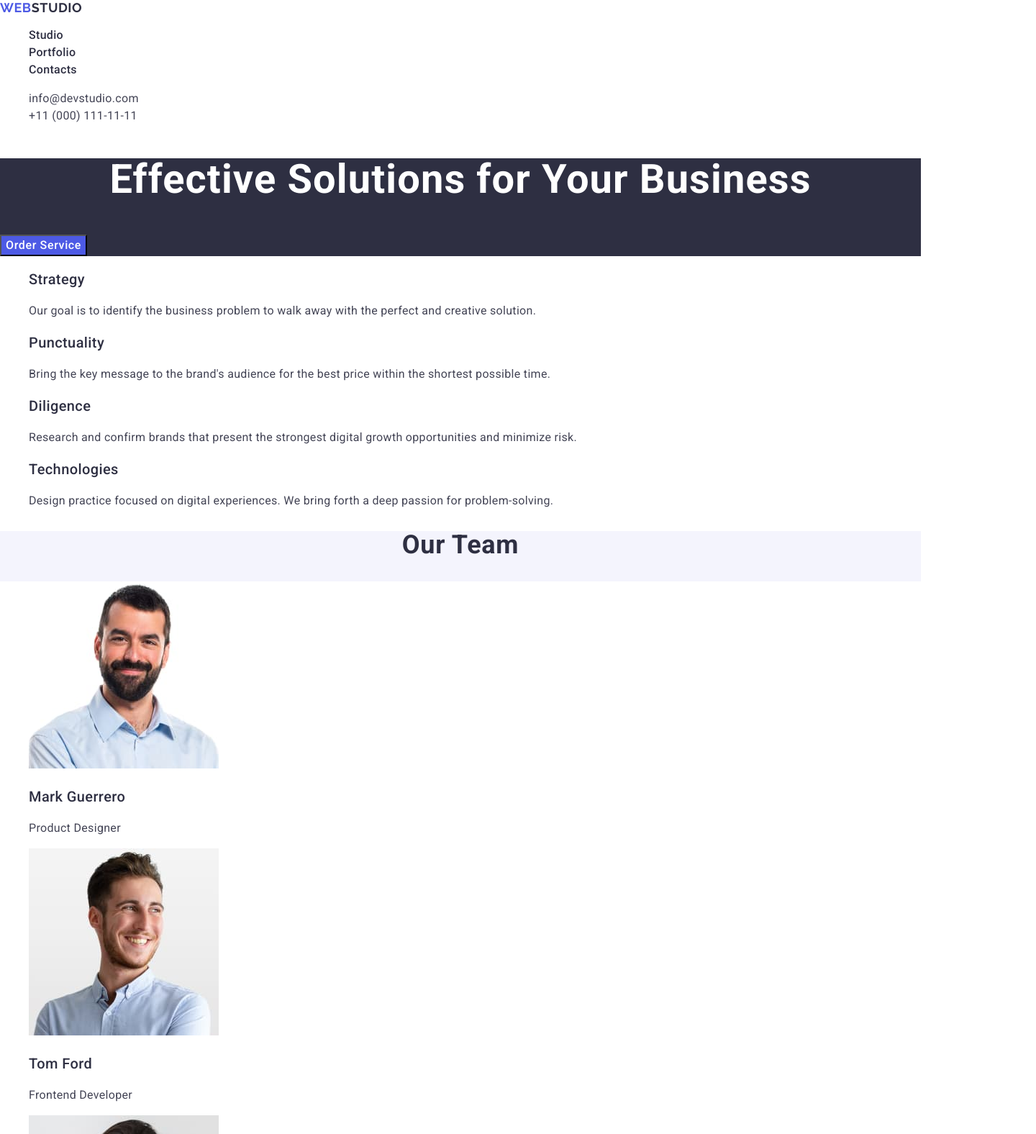
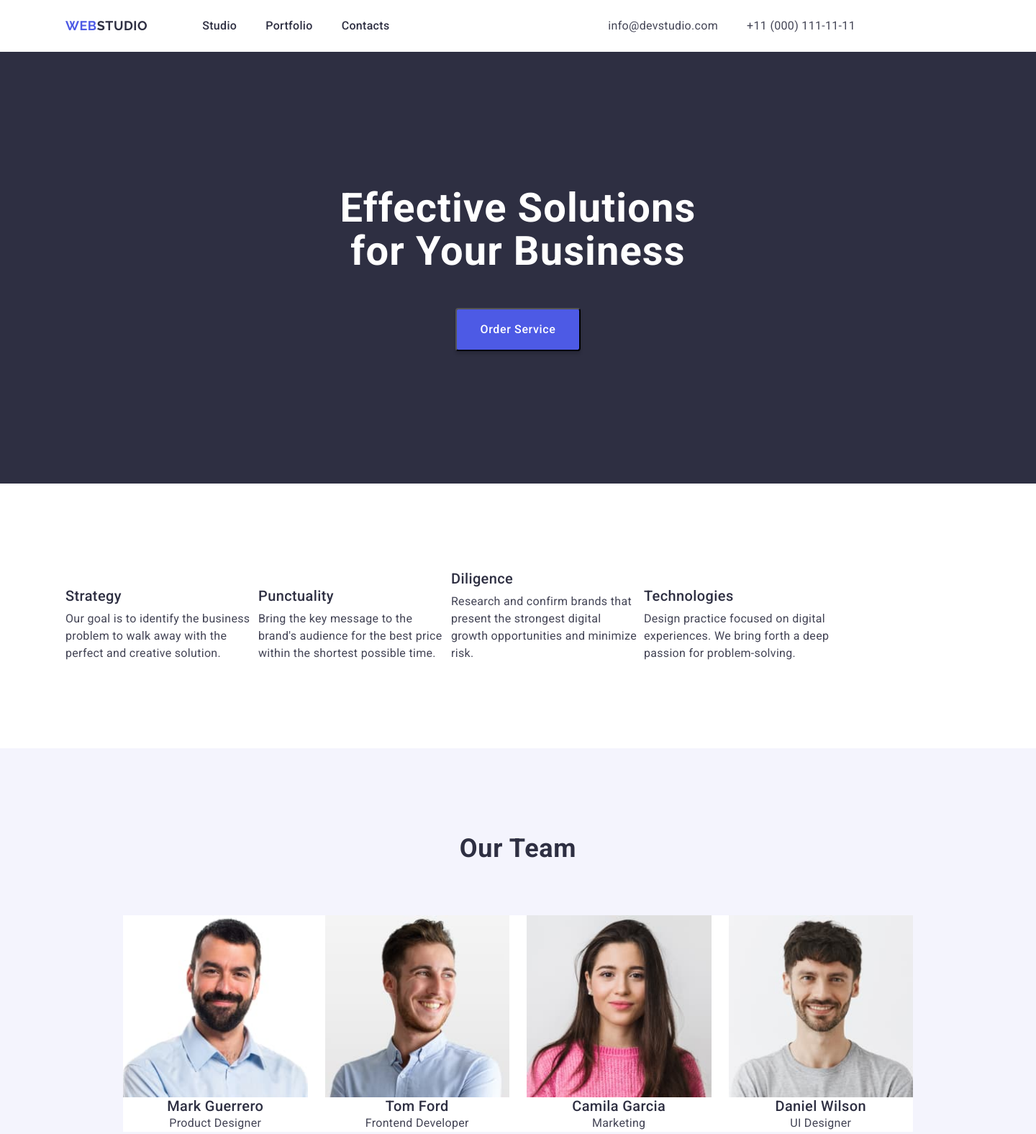
Before and after one commit to Lisovyk212/goit-markup-hw-04, a plain HTML site: page index.html in a window 1280 px wide. Shown: the top 1576 px of the page at 72% size, 1440 px wide, since content can reach past the window. Drawn offline with nearby package versions, Linux system fonts and the light colour scheme.

Commit message:
commit message

```diff
--- a/css/styles.css
+++ b/css/styles.css
@@ -1,3 +1,9 @@
+*,
+*::before,
+*::after {
+  box-sizing: border-box;
+}
+
 body {
   font-family: "Roboto", sans-serif;
   color: #434455;
@@ -7,9 +13,42 @@ body {
 a {
   text-decoration: none;
 }
+h1,
+h2,
+h3,
+h4,
+h5,
+h6,
+p {
+  margin-top: 0;
+  margin-bottom: 0;
+}
 ul,
 ol {
   list-style: none;
+  padding: 0;
+  margin: 0;
+}
+img {
+  display: block;
+  max-width: 100%;
+  height: auto;
+}
+address {
+  font-style: normal;
+}
+.container {
+  width: 1128px;
+  padding: 0 15px;
+  margin: 0 auto;
+}
+.header-container {
+  display: flex;
+  align-items: center;
+}
+.header {
+  display: flex;
+  align-items: center;
 }
 .logo {
   font-family: "Raleway", sans-serif;
@@ -19,10 +58,14 @@ ol {
   letter-spacing: 0.03em;
   text-transform: uppercase;
   color: #4d5ae5;
+  margin-right: 76px;
 }
-
 .logo span {
   color: #2e2f42;
+}
+.header-list {
+  display: flex;
+  gap: 40px;
 }
 .header-link {
   font-weight: 500;
@@ -30,6 +73,8 @@ ol {
   line-height: 1.5;
   letter-spacing: 0.02em;
   color: #2e2f42;
+  padding: 24px 0px;
+  display: block;
 }
 .header-link:hover,
 .header-link:focus {
@@ -42,11 +87,14 @@ ol {
   letter-spacing: 0.02em;
   color: #2e2f42;
 }
-
 .address {
   font-style: normal;
+  margin-left: auto;
 }
-
+.address-list {
+  display: flex;
+  gap: 40px;
+}
 .address-link {
   font-size: 16px;
   line-height: 1.5;
@@ -60,6 +108,10 @@ ol {
 /* ---------------------TITLE------------------------------ */
 .main {
   background: #2e2f42;
+  width: 1440px;
+  height: 600px;
+  display: block;
+  margin-bottom: 120px;
 }
 .main-title {
   font-weight: 700;
@@ -68,6 +120,10 @@ ol {
   letter-spacing: 0.02em;
   text-align: center;
   color: #fff;
+  display: block;
+  margin: 0 auto;
+  padding-top: 188px;
+  padding-bottom: 48px;
 }
 .main-btn {
   background: #4d5ae5;
@@ -78,18 +134,32 @@ ol {
   letter-spacing: 0.04em;
   color: #fff;
   cursor: pointer;
+  display: block;
+  margin: 0 auto;
+  border-radius: 4px;
+  padding: 16px 32px;
+  box-shadow: 0 4px 4px 0 rgba(0, 0, 0, 0.15);
 }
 .main-btn:hover,
 .main-btn:focus {
   background: #404bbf;
 }
 /* -------------------Content----------------------------- */
+.content-list {
+  margin-bottom: 120px;
+}
+.content-list-blok {
+  display: inline-block;
+  width: 264px;
+  height: 104px;
+}
 .content-list-title {
   font-weight: 500;
   font-size: 20px;
   line-height: 1.2;
   letter-spacing: 0.02em;
   color: #2e2f42;
+  padding-bottom: 8px;
 }
 .content-list-items {
   font-size: 16px;
@@ -99,6 +169,8 @@ ol {
 /* -------------------Our Team----------------------------- */
 .team {
   background: #f4f4fd;
+  width: 1440px;
+  height: 732px;
 }
 .team-title {
   font-weight: 700;
@@ -108,9 +180,13 @@ ol {
   text-align: center;
   color: #2e2f42;
   text-transform: capitalize;
+  padding-top: 120px;
+  padding-bottom: 72px;
 }
 .team-list {
   background-color: #ffffff;
+  display: flex;
+  gap: 24px;
 }
 .team-list-title {
   font-weight: 500;
@@ -119,12 +195,14 @@ ol {
   letter-spacing: 0.02em;
   background-color: #ffffff;
   color: #2e2f42;
+  text-align: center;
 }
 .team-list-item {
   font-size: 16px;
   line-height: 1.5;
   letter-spacing: 0.02em;
   background-color: #ffffff;
+  text-align: center;
 }
 /* -------------------Our Portfolio----------------------------- */
 .portfolio-title {
@@ -135,8 +213,20 @@ ol {
   text-align: center;
   color: #2e2f42;
   text-transform: capitalize;
+  padding-top: 120px;
+  padding-bottom: 72px;
 }
-
+.portfolio-first,
+.portfolio-second {
+  display: flex;
+  gap: 24px;
+}
+.portfolio-first {
+  padding-bottom: 48px;
+}
+.portfolio-second {
+  padding-bottom: 120px;
+}
 .portfolio-list-title {
   font-weight: 500;
   font-size: 20px;
@@ -152,8 +242,12 @@ ol {
 /* -----------------------Footer----------------------------- */
 .footer {
   background: #2e2f42;
+  width: 1440px;
+  height: 312px;
 }
-
+.footer-container {
+  padding-top: 100px;
+}
 .footer-link {
   font-family: "Raleway", sans-serif;
   font-weight: 700;
@@ -163,7 +257,6 @@ ol {
   text-transform: uppercase;
   color: #4d5ae5;
 }
-
 .footer-link span {
   color: #f4f4fd;
 }
@@ -172,5 +265,6 @@ ol {
   line-height: 1.5;
   letter-spacing: 0.02em;
   color: #f4f4fd;
+  padding-top: 16px;
 }
 /*  */
--- a/index.html
+++ b/index.html
@@ -4,6 +4,14 @@
     <meta charset="UTF-8" />
     <meta name="viewport" content="width=device-width, initial-scale=1.0" />
     <title>Document</title>
+    <link
+      rel="stylesheet"
+      href="https://cdnjs.cloudflare.com/ajax/libs/modern-normalize/2.0.0/modern-normalize.min.css"
+      integrity="sha512-4xo8blKMVCiXpTaLzQSLSw3KFOVPWhm/TRtuPVc4WG6kUgjH6J03IBuG7JZPkcWMxJ5huwaBpOpnwYElP/m6wg=="
+      crossorigin="anonymous"
+      referrerpolicy="no-referrer"
+    />
+
     <link rel="preconnect" href="https://fonts.googleapis.com" />
     <link rel="preconnect" href="https://fonts.gstatic.com" crossorigin />
     <link
@@ -20,7 +28,8 @@
     <link rel="stylesheet" href="./css/styles.css" />
   </head>
   <body>
-    <header>
+    <header class="first">
+      <div class="container header-container">
         <nav class="header">
           <a href="./index.html" class="logo">Web<span>Studio</span></a>
           <ul class="header-list">
@@ -52,38 +61,46 @@
             </li>
           </ul>
         </address>
+      </div>
     </header>
 
     <main>
       <section class="main">
-        <h1 class="main-title">Effective Solutions for Your Business</h1>
+        <div class="container">
+        <h1 class="main-title">
+          Effective Solutions <br />
+          for Your Business
+        </h1>
         <button type="button" class="main-btn">Order Service</button>
+      </div>
       </section>
+      <!-- -------------------Content-----------------------------  -->
       <section class="content">
+        <div class="container">
           <h2 hidden>Benefits</h2>
           <ul class="content-list">
-          <li>
+            <li class="content-list-blok">
               <h3 class="content-list-title">Strategy</h3>
               <p class="content-list-items">
-              Our goal is to identify the business problem to walk away with the
-              perfect and creative solution.
+                Our goal is to identify the business problem to walk away with
+                the perfect and creative solution.
               </p>
             </li>
-          <li>
+            <li class="content-list-blok">
               <h3 class="content-list-title">Punctuality</h3>
               <p class="content-list-items">
                 Bring the key message to the brand's audience for the best price
                 within the shortest possible time.
               </p>
             </li>
-          <li>
+            <li class="content-list-blok">
               <h3 class="content-list-title">Diligence</h3>
               <p class="content-list-items">
                 Research and confirm brands that present the strongest digital
                 growth opportunities and minimize risk.
               </p>
             </li>
-          <li>
+            <li class="content-list-blok">
               <h3 class="content-list-title">Technologies</h3>
               <p class="content-list-items">
                 Design practice focused on digital experiences. We bring forth a
@@ -91,17 +108,26 @@
               </p>
             </li>
           </ul>
+        </div>
       </section>
+      <!-- -------------------Our Team----------------------------- -->
       <section class="team">
+        <div class="container">
           <h2 class="team-title">Our Team</h2>
           <ul class="team-list">
             <li class="team-list-item">
-            <img src="./images/img.jpg" alt="Product-Designer" width="264" />
+              <img
+                class="team-img"
+                src="./images/img.jpg"
+                alt="Product-Designer"
+                width="264"
+              />
               <h3 class="team-list-title">Mark Guerrero</h3>
               <p class="content-list-items">Product Designer</p>
             </li>
             <li class="team-list-item">
               <img
+                class="team-img"
                 src="./images/img-2.jpg"
                 alt="Frontend-Developer"
                 width="264"
@@ -110,35 +136,59 @@
               <p class="content-list-items">Frontend Developer</p>
             </li>
             <li class="team-list-item">
-            <img src="./images/img-3.jpg" alt="Marketing" width="264" />
+              <img
+                class="team-img"
+                src="./images/img-3.jpg"
+                alt="Marketing"
+                width="264"
+              />
               <h3 class="team-list-title">Camila Garcia</h3>
               <p class="content-list-items">Marketing</p>
             </li>
             <li class="team-list-item">
-            <img src="./images/img-4.jpg" alt="UI-Designer" width="264" />
+              <img
+                class="team-img"
+                src="./images/img-4.jpg"
+                alt="UI-Designer"
+                width="264"
+              />
               <h3 class="team-list-title">Daniel Wilson</h3>
               <p class="content-list-items">UI Designer</p>
             </li>
           </ul>
+        </div>
       </section>
+      <!-- -------------------Our Portfolio----------------------------- -->
       <section class="portfolio">
+        <div class="container">
           <h2 class="portfolio-title">Our Portfolio</h2>
           <ul class="portfolio-list">
+            <div class="portfolio-first">
               <li>
                 <img src="./images/img-5.jpg" alt="Banking App" width="360" />
                 <h3 class="portfolio-list-title">Banking App</h3>
                 <p class="portfolio-list-item">App</p>
               </li>
               <li>
-            <img src="./images/img-6.jpg" alt="Cashless Payment" width="360" />
+                <img
+                  src="./images/img-6.jpg"
+                  alt="Cashless Payment"
+                  width="360"
+                />
                 <h3 class="portfolio-list-title">Cashless Payment</h3>
                 <p class="portfolio-list-item">Marketing</p>
               </li>
               <li>
-            <img src="./images/img-7.jpg" alt="Meditation App" width="360" />
+                <img
+                  src="./images/img-7.jpg"
+                  alt="Meditation App"
+                  width="360"
+                />
                 <h3 class="portfolio-list-title">Meditation App</h3>
                 <p class="portfolio-list-item">App</p>
               </li>
+            </div>
+            <div class="portfolio-second">
               <li>
                 <img src="./images/img-8.jpg" alt="Taxi Service" width="360" />
                 <h3 class="portfolio-list-title">Taxi Service</h3>
@@ -154,21 +204,31 @@
                 <p class="portfolio-list-item">Design</p>
               </li>
               <li>
-            <img src="./images/img-10.jpg" alt="Online Courses" width="360" />
+                <img
+                  src="./images/img-10.jpg"
+                  alt="Online Courses"
+                  width="360"
+                />
                 <h3 class="portfolio-list-title">Online Courses</h3>
                 <p class="portfolio-list-item">Marketing</p>
               </li>
+            </div>
           </ul>
+        </div>
       </section>
     </main>
-    <footer class="footer">
+    <!-- -----------------------Footer----------------------------- -->
+    <footer class="footer ">
+      <div class="container footer-container">
       <a class="footer-link" href="./index.html"
         >Web<span class="footer-link-span">Studio</span></a
       >
       <p class="footer-text">
-        Increase the flow of customers and sales for your business with digital
+        Increase the flow of customers and <br>
+        sales for your business with digital <br>
         marketing & growth solutions.
       </p>
+    </div>
     </footer>
   </body>
 </html>
```
Lines whose indentation alone changed are shown as unchanged.
